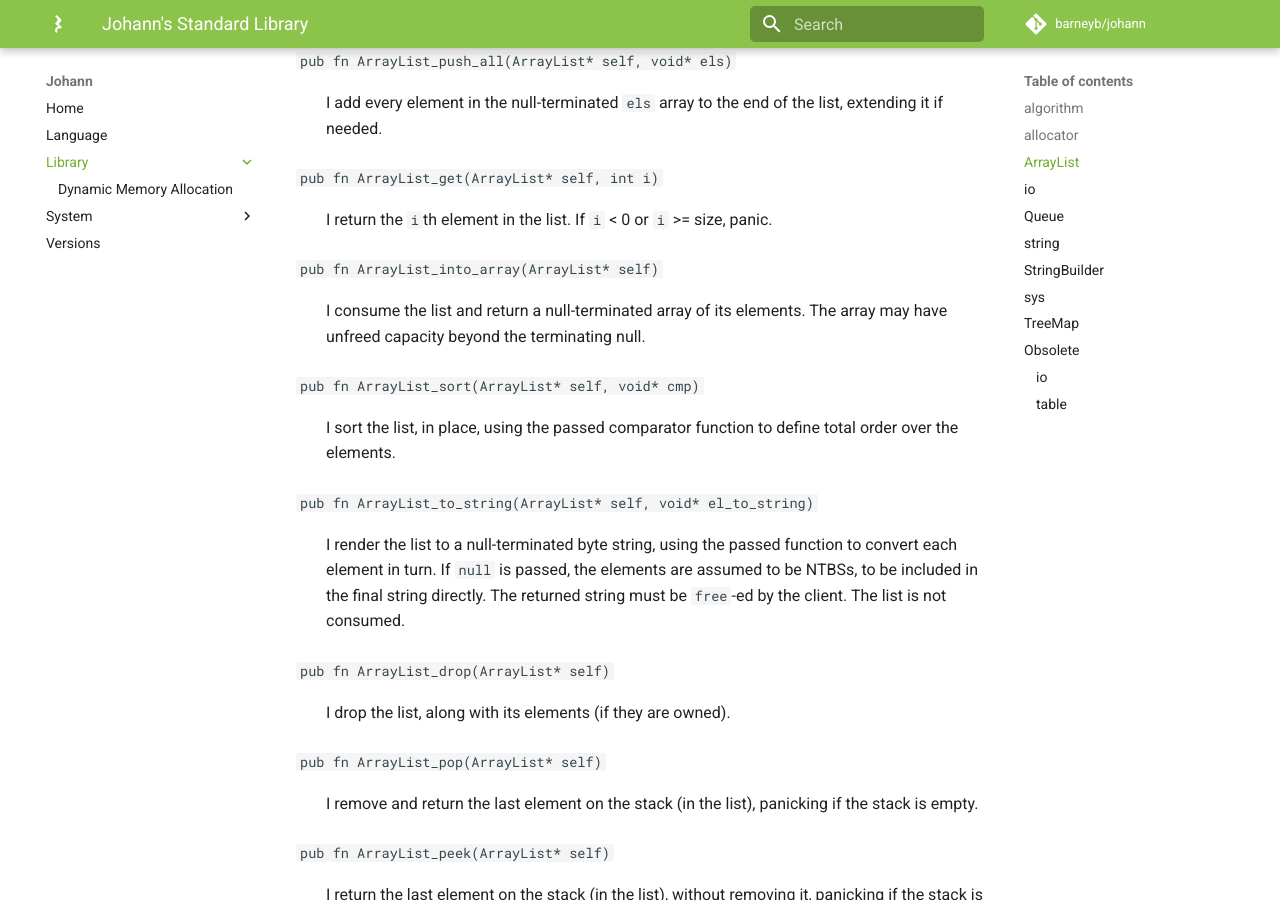
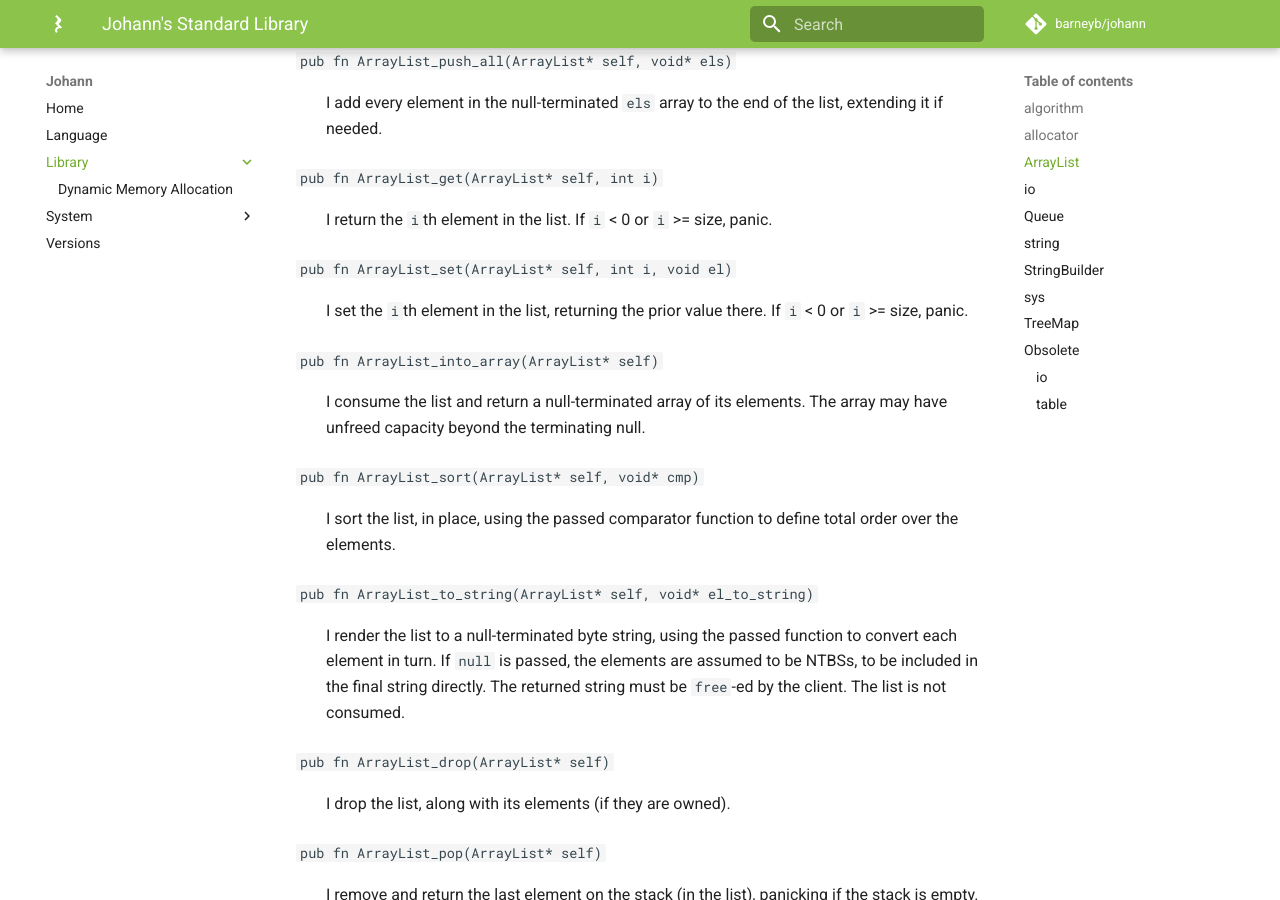
Before and after one commit to barneyb/johann, an MkDocs documentation site: the page built from documentation/docs/library/index.md, in a window 1280 px wide and 900 px high, scrolled down 1760 px. Built offline with MkDocs 1.6.1 and Material for MkDocs 9.7.7, drawn with Linux system fonts in a browser that asks for light colours; comment, search, counter and statistics services are not loaded.

Commit message:
add ArrayList.set, complement of .get

```diff
--- a/documentation/docs/library/index.md
+++ b/documentation/docs/library/index.md
@@ -74,6 +74,10 @@ I am auto-resizing array-backed list structure. Elements are always 64-bit value
 `pub fn ArrayList_get(ArrayList* self, int i) `
 
 : I return the `i`th element in the list. If `i` < 0 or `i` >= size, panic.
+
+`pub fn ArrayList_set(ArrayList* self, int i, void el) `
+
+: I set the `i`th element in the list, returning the prior value there. If `i` < 0 or `i` >= size, panic.
 
 `pub fn ArrayList_into_array(ArrayList* self) `
 
```
Also changed, not shown: 3 other files.
